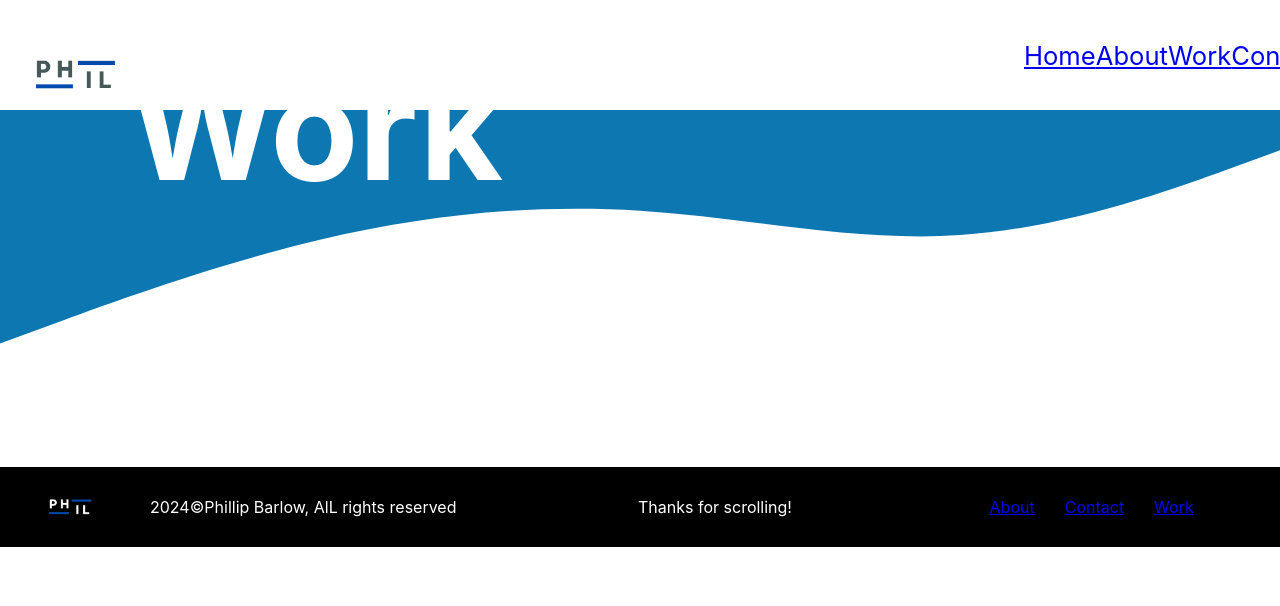
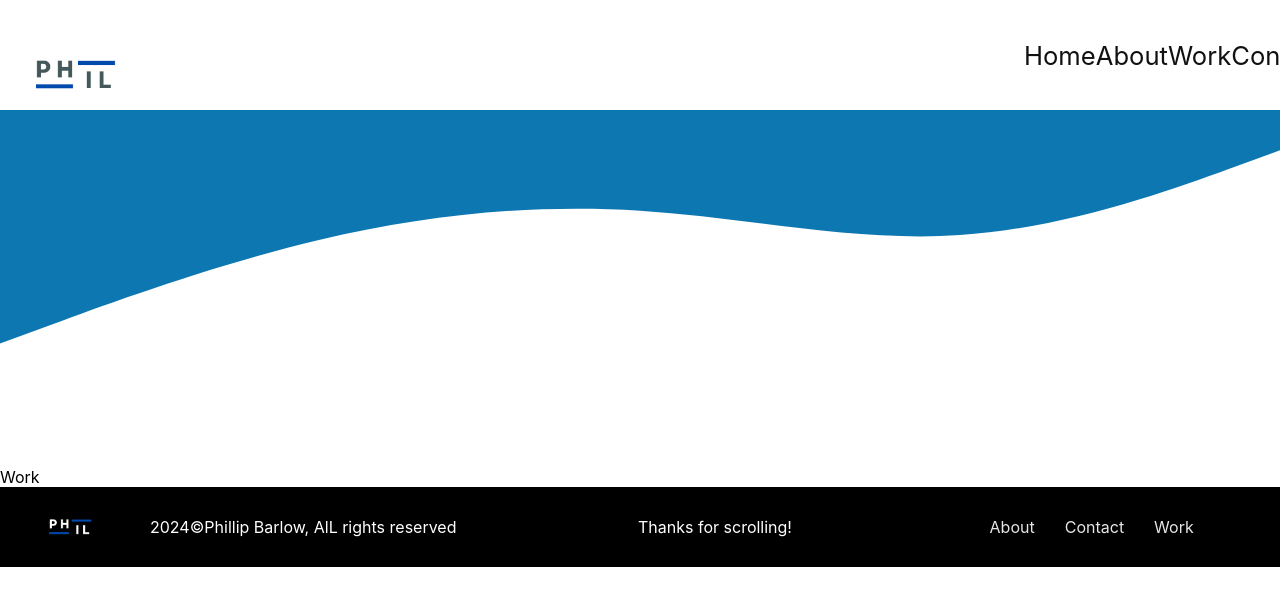
Before and after one commit to phillipbarlow/portfolio-site, a React (Vite) app: page /work in a window 1280 px wide. Shown: the top 606 px of the page. Built offline with nearby package versions, Linux system fonts and the light colour scheme.

Commit message:
made changes to hero title text

```diff
--- a/src/App.css
+++ b/src/App.css
@@ -34,6 +34,14 @@ header ul li{
     color:#AFAAAA;
     font-weight:00;
     font-family:sans;
+}
+.link{
+    text-decoration: none;
+    color:#111;
+}
+.footerLink{
+    text-decoration: none;
+    color:#e8e5e5;
 }
 .menu-toggle{
     display:none;
@@ -422,6 +430,14 @@ footer > img{
         overflow:hidden;
         grid-template-rows:120px;
     }
+    .link{
+    text-decoration: none;
+    color:white;
+    }
+    .footerLink{
+    text-decoration: none;
+    color:#e8e5e5;
+    }
     .hero{
         height:800px;
     }
@@ -467,12 +483,12 @@ footer > img{
     }
     .home-text{
         font-size:4em;
-        top:8%;
+        top:4%;
     }
     .intro-text{
         font-size:0.8em;
         width:60%;
-        top:20%;
+        top:18%;
     }
     .hero{
         z-index:9;
@@ -603,6 +619,14 @@ footer > img{
         overflow-x: hidden;
       }
       /* About */
+      .about-text{
+        font-size:4em;
+        font-weight:700;
+        position:absolute;
+        left:15%;
+        color:white;
+        top:20%;
+      }
       .img-container{
         height:400px;
         width:400px;
--- a/src/components/Footer.jsx
+++ b/src/components/Footer.jsx
@@ -7,9 +7,9 @@ export default function Footer() {
         <img src={mobileLogo} alt="logo"/>
         <nav>
           <ul>
-            <li><NavLink to="/about">About</NavLink></li>
-            <li><NavLink to="/contact">Contact</NavLink></li>
-            <li><NavLink to="/work">Work</NavLink></li>
+            <li><NavLink to="/about" className="footerLink">About</NavLink></li>
+            <li><NavLink to="/contact" className="footerLink">Contact</NavLink></li>
+            <li><NavLink to="/work" className="footerLink">Work</NavLink></li>
           </ul>
         </nav>
         <p className="footer-message">Thanks for scrolling!</p>
--- a/src/components/Header.jsx
+++ b/src/components/Header.jsx
@@ -30,10 +30,10 @@ export default function Header() {
       </NavLink>
       <nav>
         <ul className={`nav-links ${isOpen ? 'open' : ''}`}>
-          <li><NavLink to="/">Home</NavLink></li>
-          <li><NavLink to="/about">About</NavLink></li>
-          <li><NavLink to="/work">Work</NavLink></li>
-          <li><NavLink to="/Contact">Contact</NavLink></li>
+          <li><NavLink to="/" className="link">Home</NavLink></li>
+          <li><NavLink to="/about" className="link">About</NavLink></li>
+          <li><NavLink to="/work" className="link">Work</NavLink></li>
+          <li><NavLink to="/Contact" className="link">Contact</NavLink></li>
         </ul>
       </nav>
       <button className="menu-toggle" onClick={toggleMenu}>
--- a/src/components/Hero.jsx
+++ b/src/components/Hero.jsx
@@ -2,13 +2,13 @@ import React from 'react';
 import svg from '../images/wave-4.svg';
 import PropTypes from 'prop-types';
 
-export default function Hero({headerName, intro, bio,mainImage,className}) {
+export default function Hero({headerName, intro, bio,mainImage,className,headerText}) {
   return (
     <div className={className}>
         <div className="svg-container">
             <img src={svg}/>
         </div>
-      <p className='home-text'>{headerName}</p>
+      <p className={headerText}>{headerName}</p>
       {intro?<p className='intro-text'>{intro}</p>:null}
       {bio?<p className='bio-text'>{bio}</p>:null}
       {mainImage?<div className="profile-img-container">
--- a/src/routes/About.jsx
+++ b/src/routes/About.jsx
@@ -10,7 +10,7 @@ export default function About() {
   return (
     <div className='aboutPage'>
       <Header/>
-      <Hero headerName={'About'} className={'about-hero'}/>
+      <Hero headerName={'About me ..'} className={'about-hero'} headerText={'about-text'}/>
       <section className='about-main'>
         <div className="img-container">
           <img src={profile} alt="Profile of me on beach in Norfolk"/>
--- a/src/routes/App.jsx
+++ b/src/routes/App.jsx
@@ -27,7 +27,7 @@ export default function App() {
   return (
     <div className='homePage' >
       <Header/>
-      <Hero headerName={'Home'} intro={'Hi,I’m Phil and I am a Software Developer from Leeds.'} bio={"I am a Software Developer with a strong foundation in programming principles, problem-solving and a passion for innovation and continuous learning.I am looking for an entry-level opportunity and I am excited to embark on the next stage of my career journey."} mainImage={mainImage} className={'hero'}/>
+      <Hero headerName={'Home'} intro={'Hi,I’m Phil and I am a Software Developer from Leeds.'} bio={"I am a Software Developer with a strong foundation in programming principles, problem-solving and a passion for innovation and continuous learning.I am looking for an entry-level opportunity and I am excited to embark on the next stage of my career journey."} mainImage={mainImage} className={'hero'} headerText={'home-text'}/>
       <Skills/>
       <section className='latestWork-sectionContainer'>
         <div className="projects-container">
```
